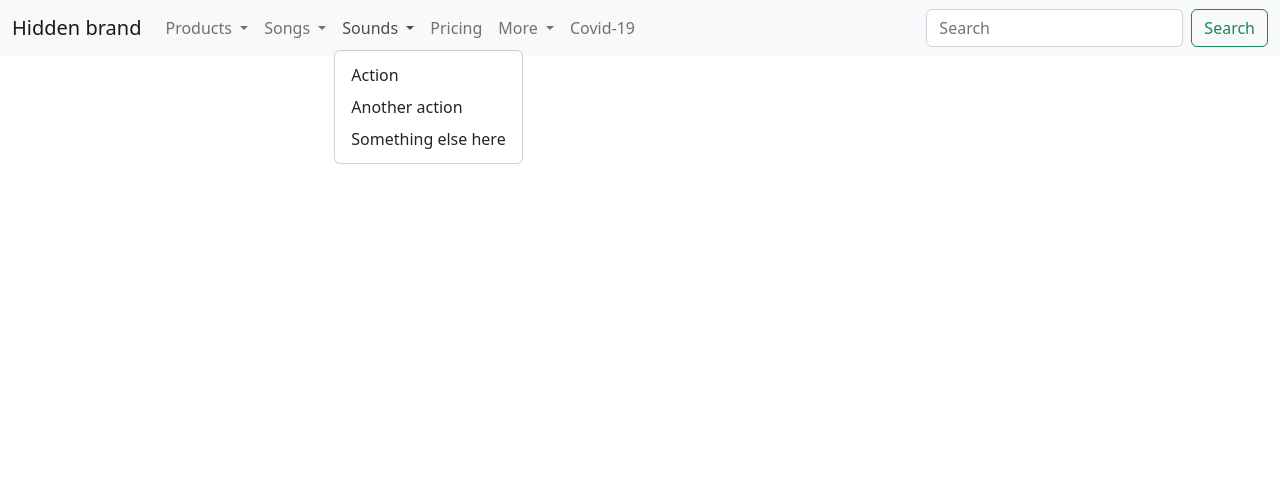
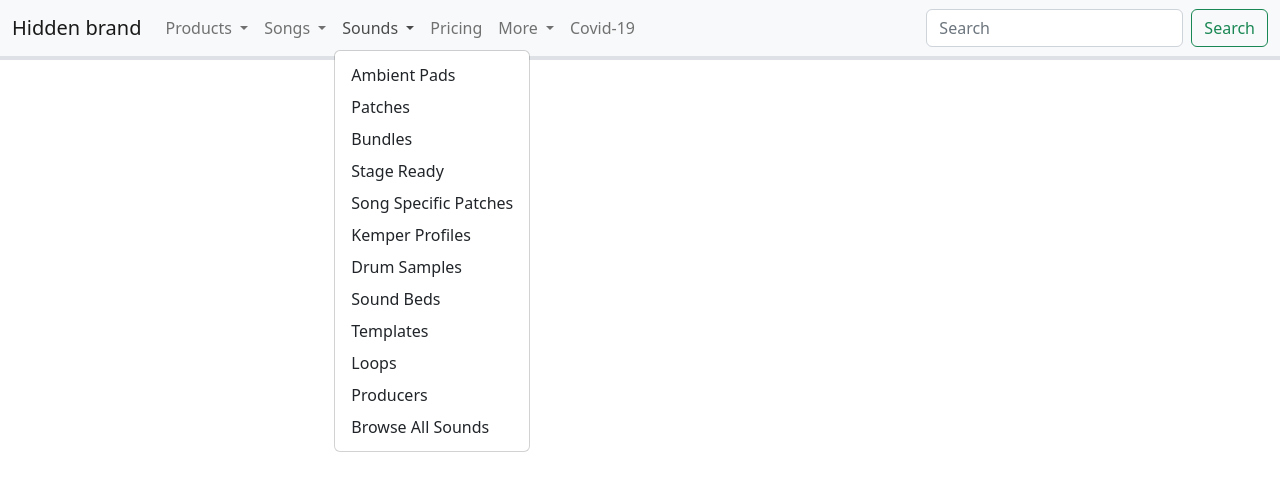
Before and after one commit to GSiggins/multitracks-checkout, a website: page index.html in a window 1280 px wide. Both pictures are taken after a click on the button "Sounds". Drawn offline with nearby package versions, Linux system fonts and the light colour scheme.

Commit message:
added divs and column notation for main content wrappers

```diff
--- a/index.html
+++ b/index.html
@@ -1,16 +1,20 @@
 <!DOCTYPE html>
 <html lang="en">
+
 <head>
   <meta charset="UTF-8">
   <meta http-equiv="X-UA-Compatible" content="IE=edge">
   <meta name="viewport" content="width=device-width, initial-scale=1.0">
-    <link href="https://cdn.jsdelivr.net/npm/bootstrap@5.2.1/dist/css/bootstrap.min.css" rel="stylesheet" integrity="sha384-iYQeCzEYFbKjA/T2uDLTpkwGzCiq6soy8tYaI1GyVh/UjpbCx/TYkiZhlZB6+fzT" crossorigin="anonymous">
+  <link href="https://cdn.jsdelivr.net/npm/bootstrap@5.2.1/dist/css/bootstrap.min.css" rel="stylesheet"
+    integrity="sha384-iYQeCzEYFbKjA/T2uDLTpkwGzCiq6soy8tYaI1GyVh/UjpbCx/TYkiZhlZB6+fzT" crossorigin="anonymous">
   <title>MultiTracks</title>
 </head>
+
 <body>
   <nav class="navbar navbar-expand-lg bg-light">
     <div class="container-fluid">
-          <button class="navbar-toggler" type="button" data-bs-toggle="collapse" data-bs-target="#navbarToggle" aria-controls="navbarToggle" aria-expanded="false" aria-label="Toggle navigation">
+      <button class="navbar-toggler" type="button" data-bs-toggle="collapse" data-bs-target="#navbarToggle"
+        aria-controls="navbarToggle" aria-expanded="false" aria-label="Toggle navigation">
         <span class="navbar-toggler-icon"></span>
       </button>
       <div class="collapse navbar-collapse" id="navbarToggle">
@@ -30,6 +34,11 @@
               <li><a class="dropdown-item" href="#">Playback Rentals</a></li>
               <li><a class="dropdown-item" href="#">Cloud Pro</a></li>
               <li><a class="dropdown-item" href="#">Rehearsal Mix</a></li>
+              <li><a class="dropdown-item" href="#">Chart Builder</a></li>
+              <li><a class="dropdown-item" href="#">Solo Practice</a></li>
+              <li><a class="dropdown-item" href="#">Chart Pro</a></li>
+              <li><a class="dropdown-item" href="#">Pro Presenter Templates</a></li>
+              <li><a class="dropdown-item" href="#">Sounds</a></li>
             </ul>
           </li>
           <li class="nav-item dropdown">
@@ -48,9 +57,18 @@
               Sounds
             </a>
             <ul class="dropdown-menu">
-                      <li><a class="dropdown-item" href="#">Action</a></li>
-                      <li><a class="dropdown-item" href="#">Another action</a></li>
-                      <li><a class="dropdown-item" href="#">Something else here</a></li>
+              <li><a class="dropdown-item" href="#">Ambient Pads</a></li>
+              <li><a class="dropdown-item" href="#">Patches</a></li>
+              <li><a class="dropdown-item" href="#">Bundles</a></li>
+              <li><a class="dropdown-item" href="#">Stage Ready</a></li>
+              <li><a class="dropdown-item" href="#">Song Specific Patches</a></li>
+              <li><a class="dropdown-item" href="#">Kemper Profiles</a></li>
+              <li><a class="dropdown-item" href="#">Drum Samples</a></li>
+              <li><a class="dropdown-item" href="#">Sound Beds</a></li>
+              <li><a class="dropdown-item" href="#">Templates</a></li>
+              <li><a class="dropdown-item" href="#">Loops</a></li>
+              <li><a class="dropdown-item" href="#">Producers</a></li>
+              <li><a class="dropdown-item" href="#">Browse All Sounds</a></li>
             </ul>
           </li>
           <li class="nav-item">
@@ -77,6 +95,22 @@
       </div>
     </div>
   </nav>
-      <script src="https://cdn.jsdelivr.net/npm/bootstrap@5.2.1/dist/js/bootstrap.bundle.min.js" integrity="sha384-u1OknCvxWvY5kfmNBILK2hRnQC3Pr17a+RTT6rIHI7NnikvbZlHgTPOOmMi466C8" crossorigin="anonymous"></script>
+  <div class="d-flex border">
+    <div class="d-flex border col-8 flex-column">
+      <div id="cart">
+
+      </div>
+      <div id="saved-for-later">
+
+      </div>
+    </div>
+    <div class="d-flex border col-4" id="order-summary">
+
+    </div>
+  </div>
+  <script src="https://cdn.jsdelivr.net/npm/bootstrap@5.2.1/dist/js/bootstrap.bundle.min.js"
+    integrity="sha384-u1OknCvxWvY5kfmNBILK2hRnQC3Pr17a+RTT6rIHI7NnikvbZlHgTPOOmMi466C8"
+    crossorigin="anonymous"></script>
 </body>
+
 </html>
```
Lines whose indentation alone changed are shown as unchanged.
